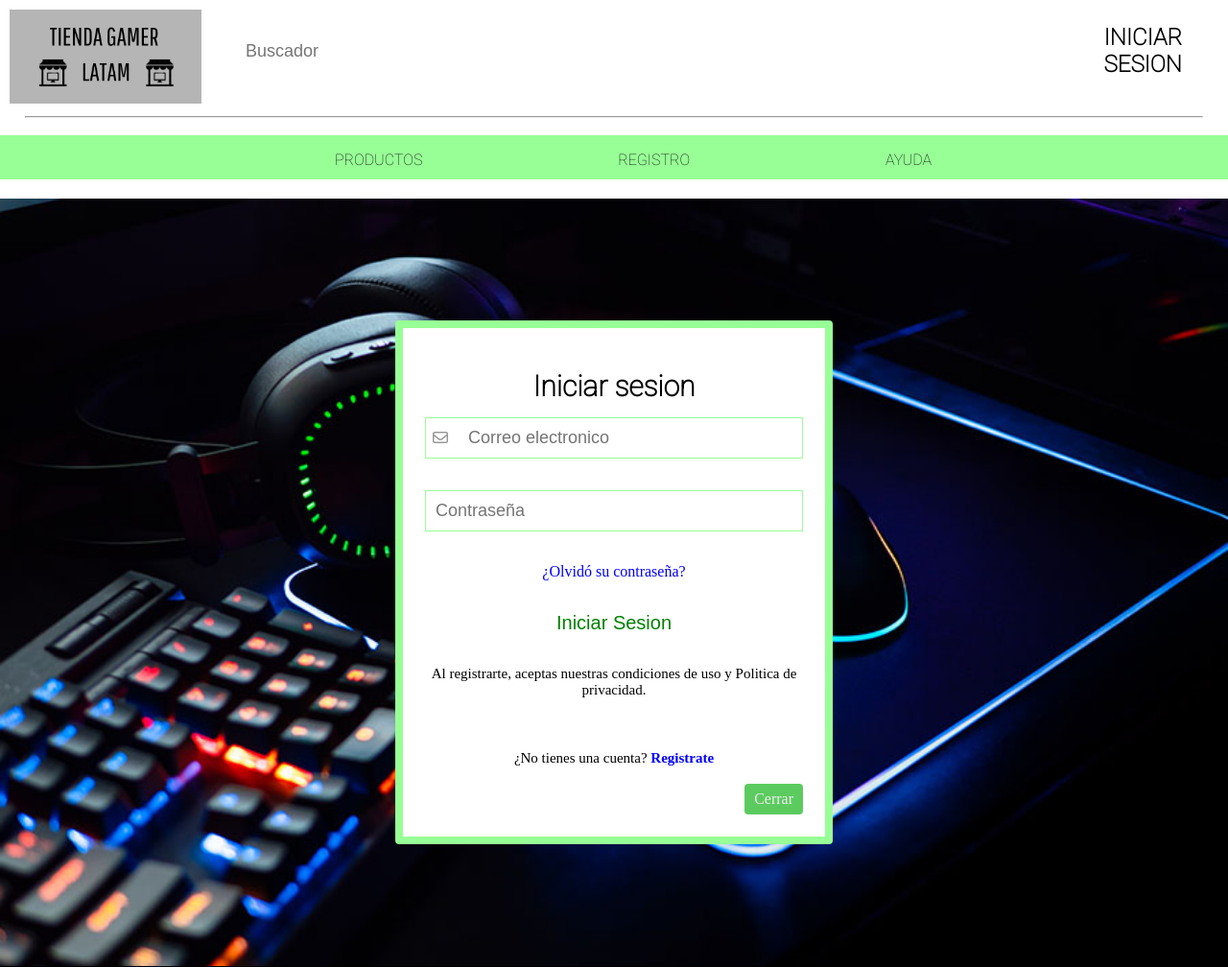
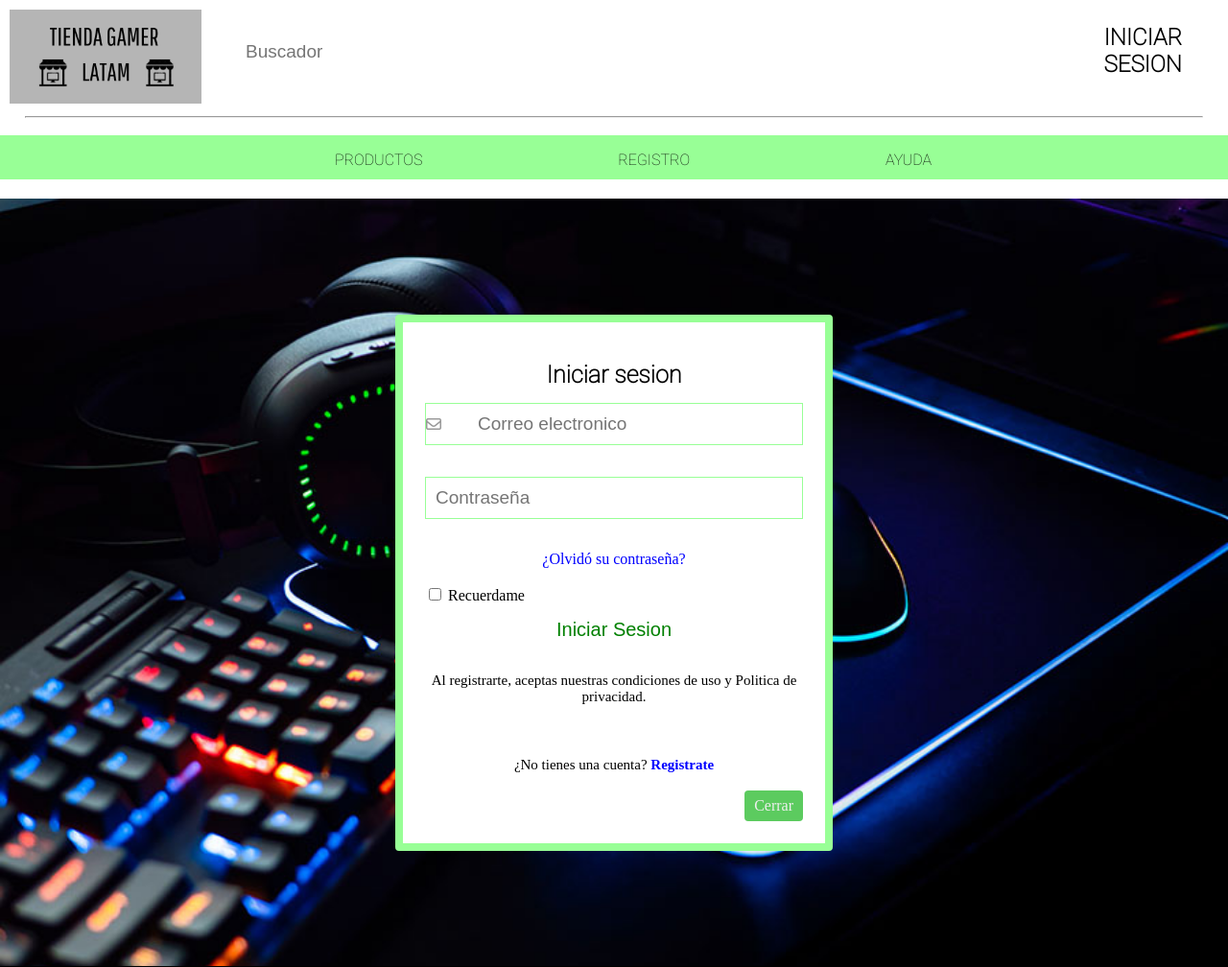
Before and after one commit to sebastianzapatar/proyectointegrador, a Node server app: page /login in a window 1280 px wide. Shown: the top 1008 px of the page at 96% size. Run offline with Node 20, Linux system fonts and the light colour scheme; some libraries are stand-ins or nearby versions.

Commit message:
css nuevo

```diff
--- a/public/css/styles.css
+++ b/public/css/styles.css
@@ -331,14 +331,14 @@
 
 .titulo-login{
     text-align: center;
-    font-size: 30px;
+    font-size: 25px;
     font-weight: bold;
     font-family: 'Roboto', sans-serif;;
 }
 
 input[type="text"],
 input[type="password"]{
-    font-size: 18px;
+    font-size: 19px;
     width: 82%;
     padding: 10px;
     border: none;
@@ -350,16 +350,18 @@
 }
 
 .icon{
-    min-width: 30px;
-    text-align: center;
-    color: #999
+    min-width: 40px;
+    color: #999;
+    align-items: center;
 }
 
 .recordar{
+    color: blue;
     text-align: center;
-    color: blue;
+}
 
-}
+
+
 
 /* CSS DEL LOGIN */
 
--- a/views/login.html
+++ b/views/login.html
@@ -40,15 +40,18 @@
                 <div class="contenedor">
                     <div class="input-contenedor">
                         <i class="fa-regular fa-envelope icon"></i>
-                        <input type="text" placeholder="Correo electronico">
+                        <input type="text" placeholder="Correo electronico" required>
                     </div>
                     <br>
                     <div class="input-contenedor">
-                        <i class="fa-solid fa-key icon"></i>
-                        <input type="password" minlength="6" maxlength="9" placeholder="Contraseña">
+                        <i class="fa-solid fa-unlock icon"></i>
+                        <input type="password" minlength="6" maxlength="9" placeholder="Contraseña" required>
                     </div>
                     <br>
                     <div class="recordar"> ¿Olvidó su contraseña? </div>
+                    <br>
+                    <input class="check" type="checkbox" id="checkid">
+                    <label for="checkid"> Recuerdame </label>
                     <br>
                     <input type="submit" value="Iniciar Sesion" class="button">
                     <br>
```
